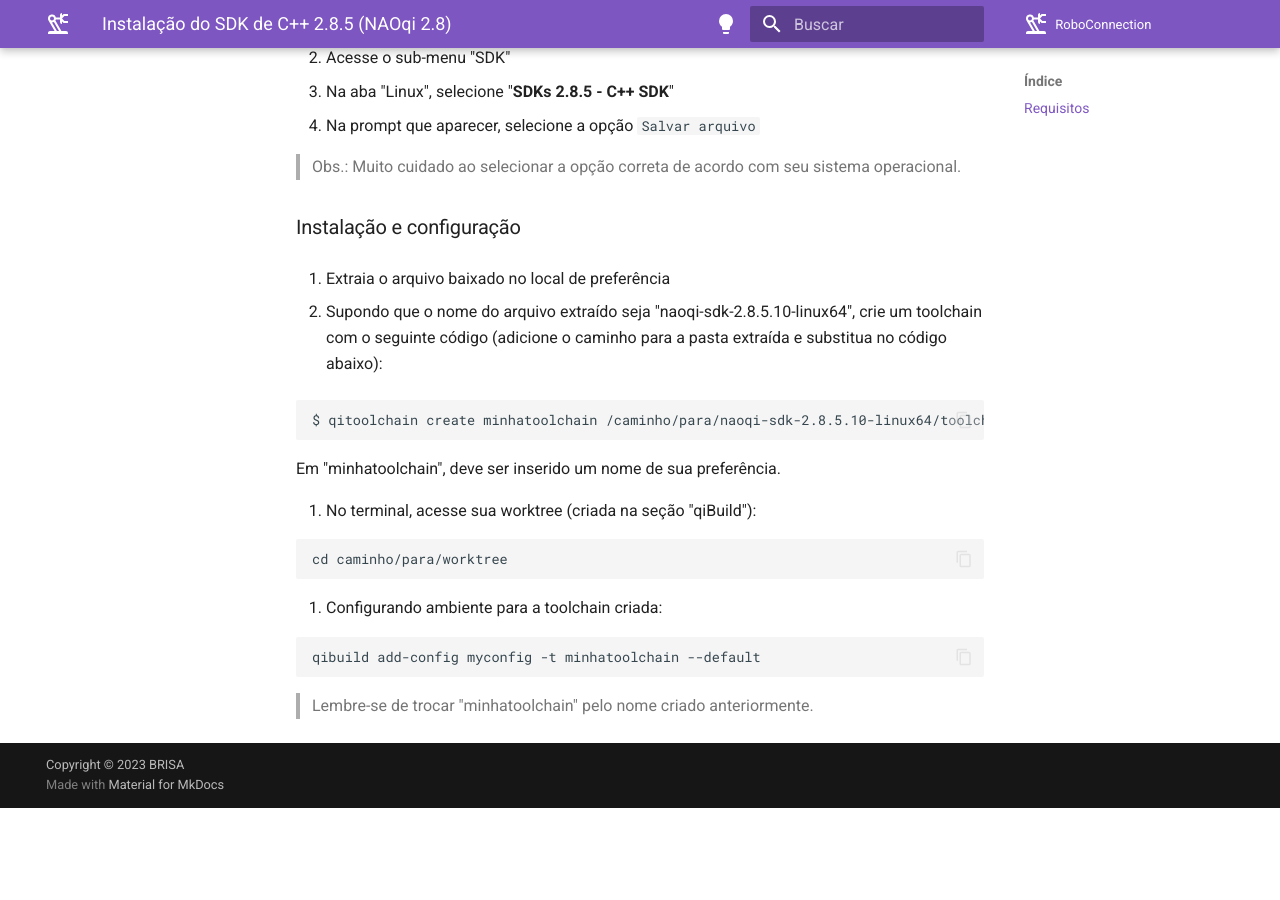
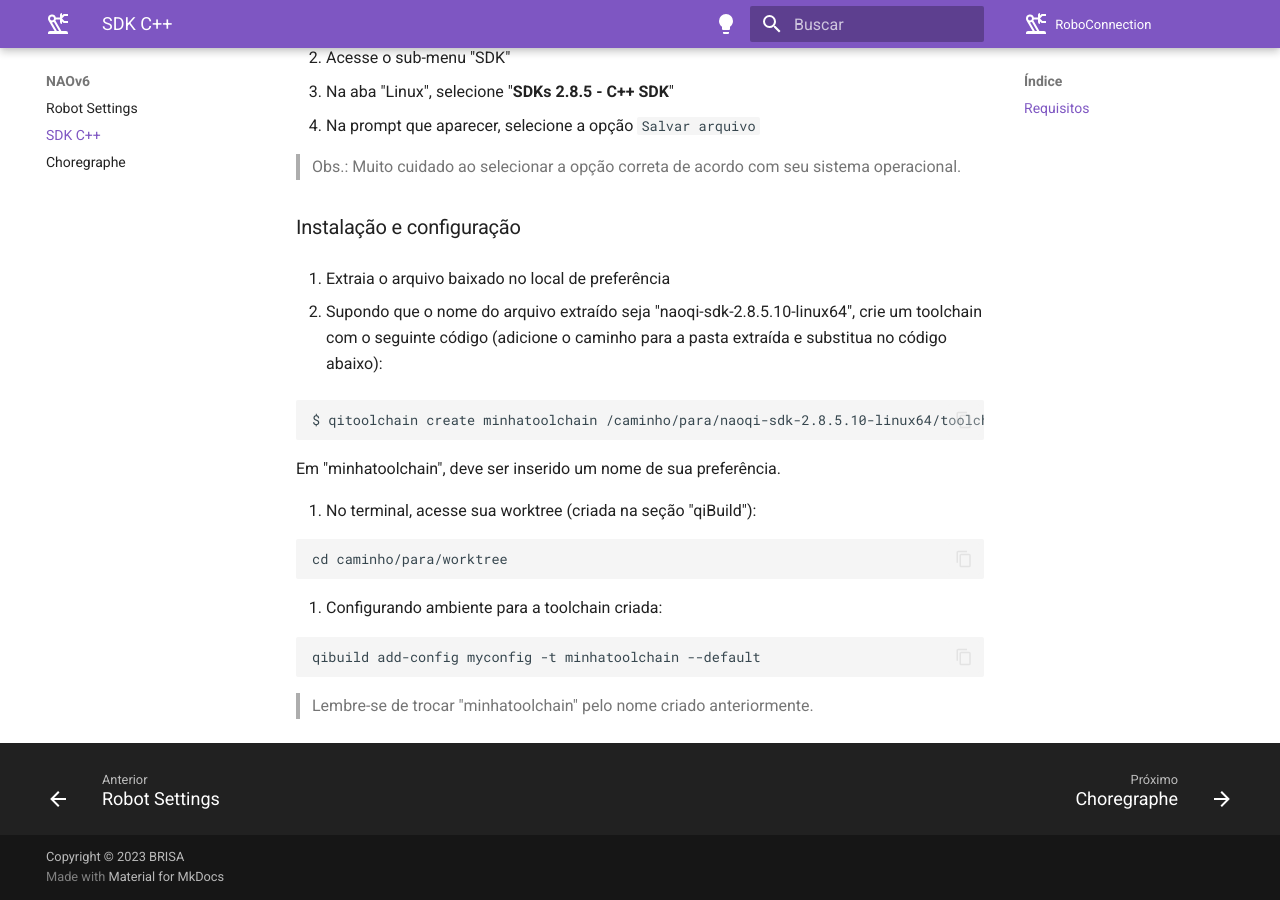
Before and after one commit to ResidenciaTICBrisa/03_Robotica, an MkDocs documentation site: the page built from docs/Instruções/CPP_SDK_v6.md, in a window 1280 px wide and 900 px high, scrolled down 3458 px. Built offline with MkDocs 1.6.1 and Material for MkDocs 9.7.7, drawn with Linux system fonts in a browser that asks for light colours; comment, search, counter and statistics services are not loaded; before the commit the page ends 4266 px from its top, so only the background shows below that; some of the changed lines change nothing that is shown.

Commit message:
Update mkdocs.yml
Correção de referência para página do CPP_SDK_v6

```diff
--- a/mkdocs.yml
+++ b/mkdocs.yml
@@ -81,7 +81,7 @@ nav:
     - Choregraphe: Instruções/Choregraphe_v4.md
   - NAOv6:
     - Robot Settings: Instruções/Robot_Settings.md
-    - SDK C++: Instruções/CPP_SDK.md
+    - SDK C++: Instruções/CPP_SDK_v6.md
     - Choregraphe: Instruções/Choregraphe_v6.md
   - ROS:
     - ROS1:
```
